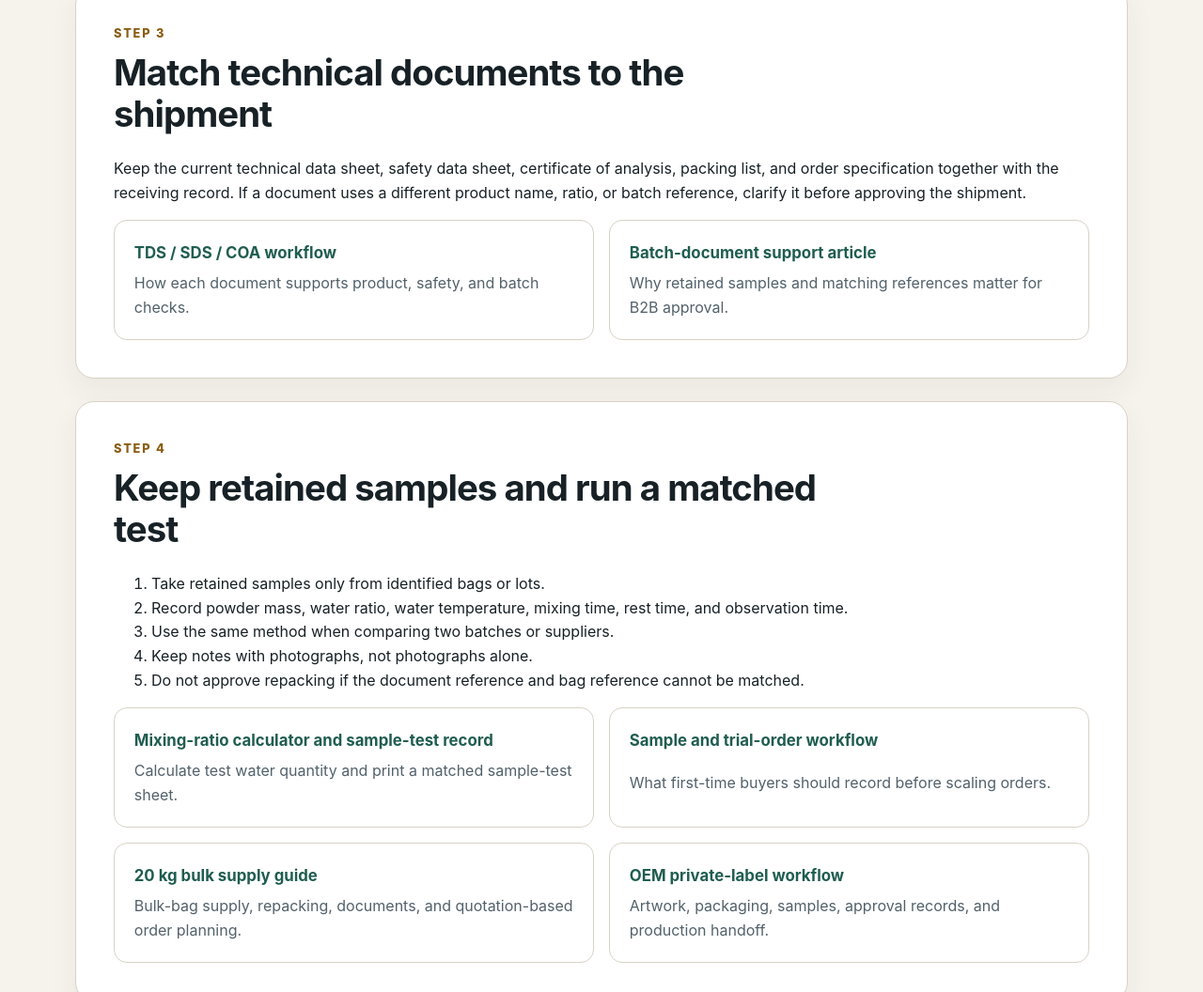
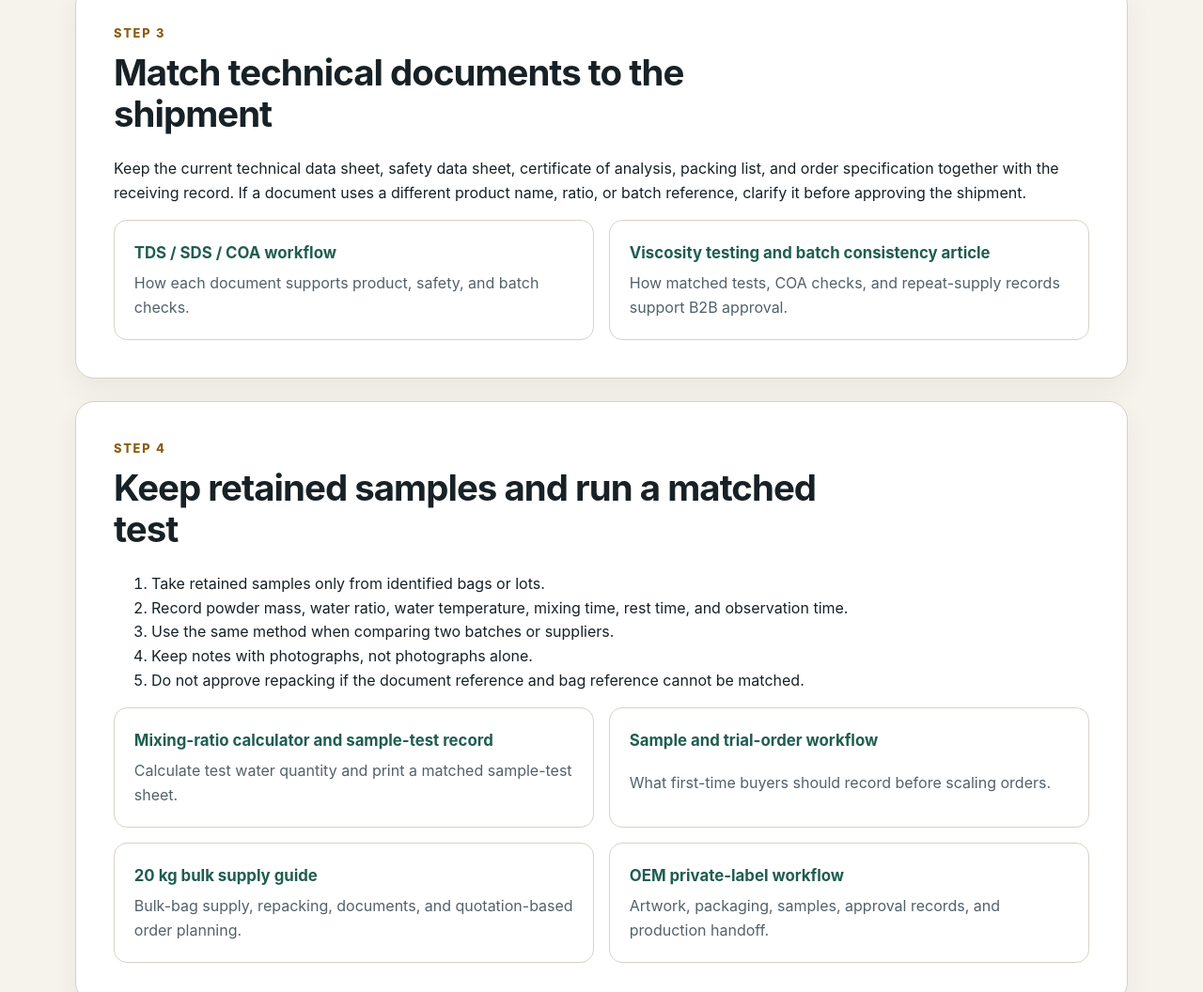
Before and after one commit to nyxun123/karn-wallpaper-adhesive-tools, a plain HTML site: page traceability.html in a window 1280 px wide. Shown: the part 1752-2808 px from the top of the page at 94% size. Drawn offline with Linux system fonts and the light colour scheme.

Commit message:
fix: use live batch consistency article link

```diff
--- a/traceability.html
+++ b/traceability.html
@@ -120,9 +120,9 @@
             <strong>TDS / SDS / COA workflow</strong>
             <span>How each document supports product, safety, and batch checks.</span>
           </a>
-          <a href="https://kn-wallpaperglue.com/en/blog/wallpaper-glue-quality-control-batch-documents/" rel="noopener">
-            <strong>Batch-document support article</strong>
-            <span>Why retained samples and matching references matter for B2B approval.</span>
+          <a href="https://kn-wallpaperglue.com/en/blog/wallpaper-glue-viscosity-testing-batch-consistency/" rel="noopener">
+            <strong>Viscosity testing and batch consistency article</strong>
+            <span>How matched tests, COA checks, and repeat-supply records support B2B approval.</span>
           </a>
         </div>
       </section>
```
